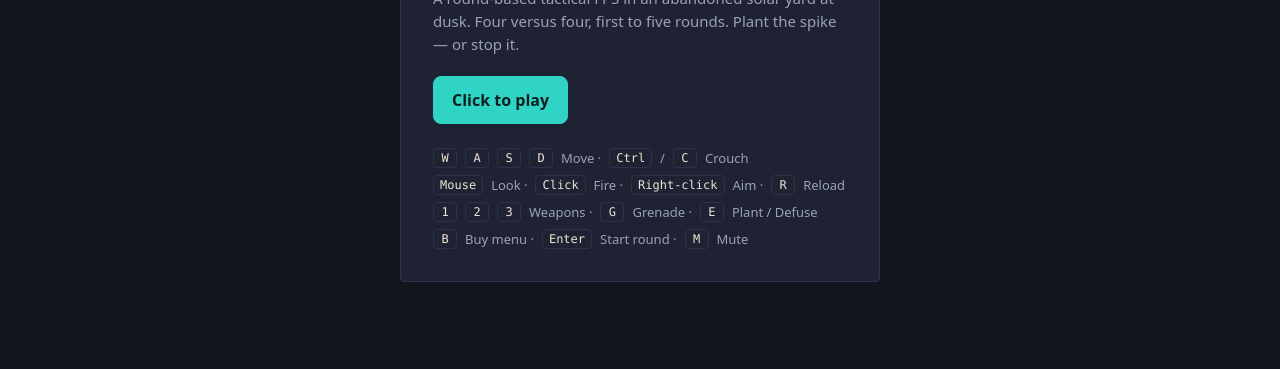
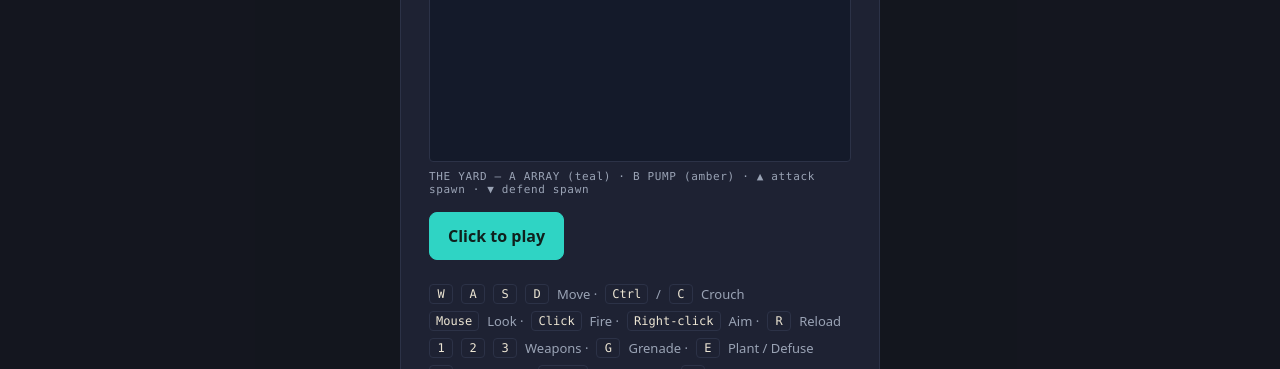
Before and after one commit to heruzz07/makefun-threejs-fps, a plain HTML site: page game/index.html in a window 1280 px wide. Shown: the part 308-677 px from the top of the page. Drawn offline with nearby package versions, Linux system fonts and the light colour scheme.

Commit message:
Update game/index.html: DUSTLINE v3 — menu-map canvas, scoreboard styles

```diff
--- a/game/index.html
+++ b/game/index.html
@@ -209,13 +209,14 @@
   .buy-price { font-family: var(--font-readout); color: var(--amber); }
   .buy-hint { margin-top: 12px; font-size: 12px; color: var(--muted); }
 
-  /* Title / pause / match-end overlay. */
+  /* Title / pause / match-end overlay. Flex + margin auto: a tall panel
+     scrolls from the top instead of clipping (the menu panel carries the map). */
   .overlay {
-    position: fixed; inset: 0; display: grid; place-items: center; padding: 24px;
-    background: rgba(20, 22, 31, .82);
+    position: fixed; inset: 0; display: flex; align-items: center; justify-content: center; padding: 24px;
+    background: rgba(20, 22, 31, .82); overflow-y: auto;
   }
   .panel {
-    width: min(480px, 100%); padding: 32px;
+    width: min(480px, 100%); padding: 28px; margin: auto;
     background: var(--surface); border: 1px solid var(--hairline);
     border-radius: var(--radius-panel);
   }
@@ -223,6 +224,25 @@
   .panel h1 .dust { color: var(--amber); }
   .panel p { margin: 0 0 20px; font-size: 15px; line-height: 1.55; color: var(--muted); }
   #overlay-stats { margin: 0 0 20px; font-family: var(--font-readout); font-size: 13px; color: var(--ink); }
+  /* Menu map overview: the yard at a glance (menu only). */
+  #menu-map {
+    width: 100%; height: auto; display: block;
+    border: 1px solid var(--hairline); border-radius: var(--radius-panel);
+    background: #141a2a; margin-bottom: 8px;
+  }
+  #menu-map-legend {
+    font-size: 11px; color: var(--muted); letter-spacing: .06em;
+    font-family: var(--font-readout); margin-bottom: 16px;
+  }
+  /* Match-end scoreboard: one row per combatant, MVP starred. */
+  #overlay-scoreboard { margin: 0 0 20px; font-family: var(--font-readout); font-size: 13px; }
+  .sb-row { display: flex; align-items: baseline; gap: 8px; padding: 3px 0; border-bottom: 1px solid var(--hairline); }
+  .sb-row .sb-rank { width: 20px; color: var(--muted); }
+  .sb-row .sb-name { flex: 1; }
+  .sb-row b.vanguard { color: var(--accent); }
+  .sb-row b.jackals { color: var(--enemy); }
+  .sb-row .sb-kills { color: var(--ink); }
+  .sb-row .sb-mvp { color: var(--amber); font-weight: 700; }
   #play {
     font: inherit; font-weight: 600; padding: 12px 18px; white-space: nowrap;
     border: 1px solid var(--accent); border-radius: var(--radius-control);
@@ -289,8 +309,11 @@
 <div id="overlay" class="overlay">
   <section class="panel" role="dialog" aria-modal="true" aria-labelledby="overlay-title">
     <h1 id="overlay-title"><span class="dust">DUST</span>LINE</h1>
-    <p id="overlay-copy">A round-based tactical FPS in an abandoned solar yard at dusk. Four versus four, first to five rounds. Plant the spike — or stop it.</p>
+    <p id="overlay-copy">Round-based tactical FPS in a solar yard at dusk. 4v4, first to 5 rounds. Plant the spike — or stop it.</p>
     <p id="overlay-stats"></p>
+    <canvas id="menu-map" width="416" height="240"></canvas>
+    <div id="menu-map-legend">THE YARD — A ARRAY (teal) · B PUMP (amber) · ▲ attack spawn · ▼ defend spawn</div>
+    <div id="overlay-scoreboard" hidden></div>
     <button id="play" type="button">Click to play</button>
     <ul class="keys">
       <li><kbd>W</kbd><kbd>A</kbd><kbd>S</kbd><kbd>D</kbd> Move · <kbd>Ctrl</kbd>/<kbd>C</kbd> Crouch</li>
```
